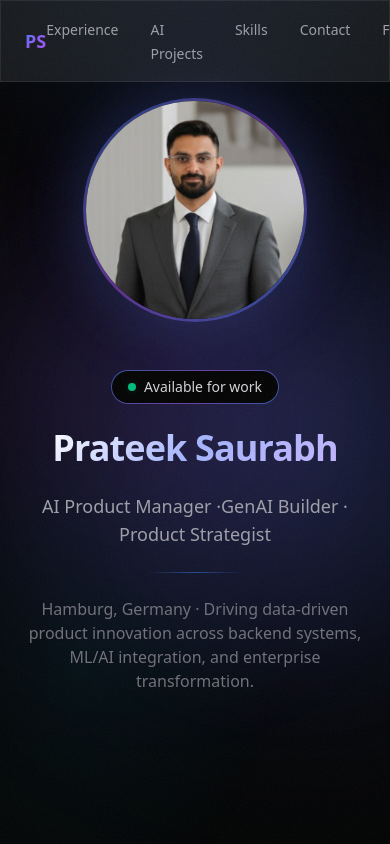
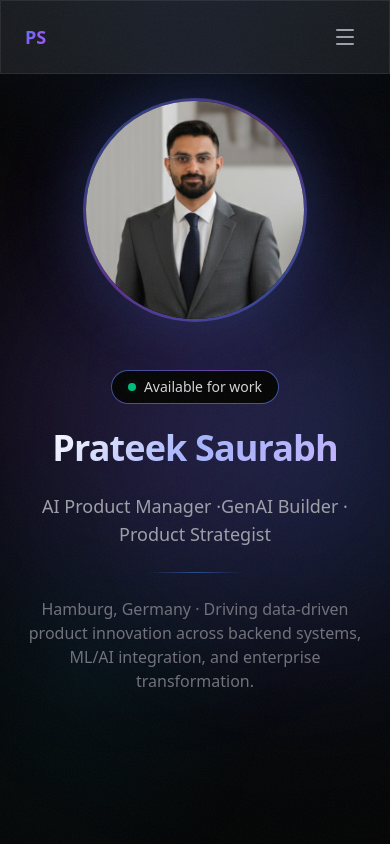
Before and after one commit to prateeksaurabh212-debug/Personal-Website, a Next.js app: page / in a window 390 px wide. Shown: the top 844 px of the page. Built offline with nearby package versions, Linux system fonts and the light colour scheme.

Commit message:
added new project section

```diff
--- a/src/components/Nav.tsx
+++ b/src/components/Nav.tsx
@@ -1,6 +1,8 @@
 "use client";
 
-import { motion } from "framer-motion";
+import { motion, AnimatePresence } from "framer-motion";
+import { Menu, X } from "lucide-react";
+import { useState } from "react";
 
 const links = [
   { href: "#experience", label: "Experience" },
@@ -11,6 +13,10 @@ const links = [
 ];
 
 export function Nav() {
+  const [mobileMenuOpen, setMobileMenuOpen] = useState(false);
+
+  const closeMenu = () => setMobileMenuOpen(false);
+
   return (
     <nav className="fixed left-0 right-0 top-0 z-40 glass-strong border-b border-[var(--glass-border)]">
       <div className="mx-auto flex max-w-5xl items-center justify-between px-6 py-4">
@@ -20,7 +26,9 @@ export function Nav() {
         >
           PS
         </a>
-        <ul className="flex gap-8">
+
+        {/* Desktop: horizontal nav (unchanged) */}
+        <ul className="hidden gap-8 md:flex">
           {links.map((link) => (
             <li key={link.href}>
               <motion.a
@@ -34,7 +42,45 @@ export function Nav() {
             </li>
           ))}
         </ul>
+
+        {/* Mobile: hamburger button */}
+        <button
+          type="button"
+          onClick={() => setMobileMenuOpen((o) => !o)}
+          className="flex h-10 w-10 items-center justify-center rounded-lg text-zinc-400 transition-colors hover:bg-white/5 hover:text-white md:hidden"
+          aria-label={mobileMenuOpen ? "Close menu" : "Open menu"}
+          aria-expanded={mobileMenuOpen}
+        >
+          {mobileMenuOpen ? <X className="h-6 w-6" /> : <Menu className="h-6 w-6" />}
+        </button>
       </div>
+
+      {/* Mobile: dropdown menu */}
+      <AnimatePresence>
+        {mobileMenuOpen && (
+          <motion.div
+            initial={{ opacity: 0, height: 0 }}
+            animate={{ opacity: 1, height: "auto" }}
+            exit={{ opacity: 0, height: 0 }}
+            transition={{ duration: 0.2 }}
+            className="overflow-hidden border-t border-[var(--glass-border)] md:hidden"
+          >
+            <ul className="flex flex-col gap-0 px-6 py-4">
+              {links.map((link) => (
+                <li key={link.href}>
+                  <a
+                    href={link.href}
+                    onClick={closeMenu}
+                    className="block py-3 text-sm text-zinc-400 transition-colors hover:text-white"
+                  >
+                    {link.label}
+                  </a>
+                </li>
+              ))}
+            </ul>
+          </motion.div>
+        )}
+      </AnimatePresence>
     </nav>
   );
 }
```
